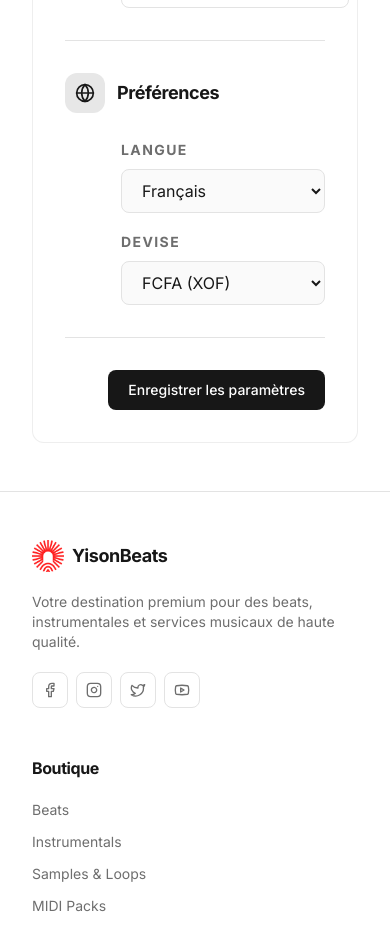
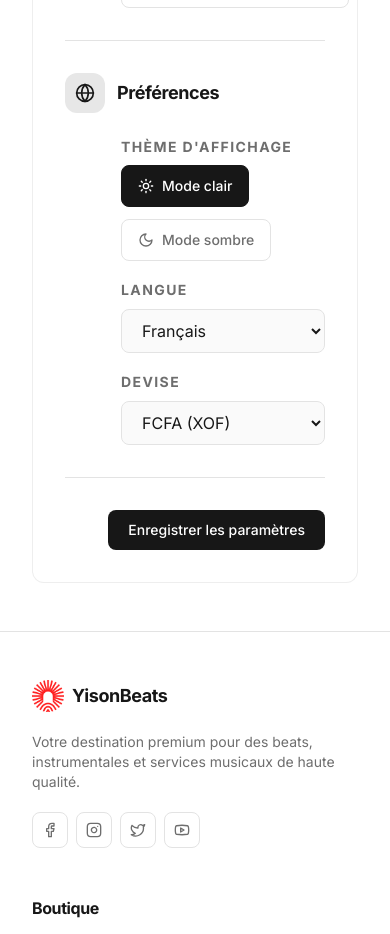
Before and after one commit to bazieebenezer/YisonBeats, a Next.js app: page /account/settings in a window 390 px wide. Shown: the part 1460-2394 px from the top of the page. Built offline with nearby package versions, Linux system fonts and the light colour scheme.

Commit message:
feat: complete theme adaptation across application with anti-FOUC, smooth transitions, and admin/mobile toggles

```diff
--- a/app/account/page.tsx
+++ b/app/account/page.tsx
@@ -14,7 +14,7 @@ export default function AccountDashboard() {
     <div className="space-y-8 animate-in fade-in duration-500">
       <div className="grid grid-cols-2 md:grid-cols-4 gap-4">
         {stats.map((stat) => (
-          <Card key={stat.name} className="border-none bg-card  overflow-hidden">
+          <Card key={stat.name} className="border border-border/60 bg-card overflow-hidden">
             <CardContent className="p-6">
               <div className={cn("h-10 w-10 rounded-xl flex items-center justify-center mb-4", stat.bg, stat.color)}>
                 <stat.icon className="h-5 w-5" aria-hidden="true" />
--- a/app/account/settings/page.tsx
+++ b/app/account/settings/page.tsx
@@ -2,9 +2,12 @@
 
 import { Button } from "@/components/ui/button"
 import { Card, CardContent } from "@/components/ui/card"
-import { Bell, Lock, Globe, Eye, EyeOff } from "lucide-react"
+import { Bell, Lock, Globe, Eye, EyeOff, Sun, Moon } from "lucide-react"
+import { cn } from "@/lib/utils"
+import { useTheme } from "@/hooks/use-theme"
 
 export default function SettingsPage() {
+  const { theme, setTheme } = useTheme()
   return (
     <div className="space-y-8 animate-in fade-in duration-500">
       <div className="space-y-2">
@@ -63,6 +66,39 @@ export default function SettingsPage() {
             </div>
             <div className="space-y-4 ml-14">
               <div className="space-y-2">
+                <label className="text-sm font-bold text-muted-foreground uppercase tracking-widest block">Thème d&apos;affichage</label>
+                <div className="flex flex-wrap gap-3">
+                  <button
+                    type="button"
+                    onClick={() => setTheme("light")}
+                    aria-pressed={theme === "light"}
+                    className={cn(
+                      "flex items-center gap-2 px-4 py-2.5 rounded-lg border text-sm font-medium transition-colors",
+                      theme === "light"
+                        ? "border-primary bg-primary text-primary-foreground"
+                        : "border-border bg-card text-muted-foreground hover:text-foreground"
+                    )}
+                  >
+                    <Sun className="h-4 w-4" aria-hidden="true" />
+                    Mode clair
+                  </button>
+                  <button
+                    type="button"
+                    onClick={() => setTheme("dark")}
+                    aria-pressed={theme === "dark"}
+                    className={cn(
+                      "flex items-center gap-2 px-4 py-2.5 rounded-lg border text-sm font-medium transition-colors",
+                      theme === "dark"
+                        ? "border-primary bg-primary text-primary-foreground"
+                        : "border-border bg-card text-muted-foreground hover:text-foreground"
+                    )}
+                  >
+                    <Moon className="h-4 w-4" aria-hidden="true" />
+                    Mode sombre
+                  </button>
+                </div>
+              </div>
+              <div className="space-y-2">
                 <label htmlFor="langue" className="text-sm font-bold text-muted-foreground uppercase tracking-widest">Langue</label>
                 <select id="langue" className="h-11 w-full max-w-xs rounded-lg border border-border bg-muted/50 px-4 transition-colors focus:border-primary/50 focus:ring-2 focus:ring-primary/20">
                   <option>Français</option>
--- a/app/admin/customers/page.tsx
+++ b/app/admin/customers/page.tsx
@@ -17,7 +17,7 @@ export default function AdminCustomersPage() {
         <p className="text-muted-foreground">Liste des clients ayant effectué des achats sur YIsonBits.</p>
       </div>
 
-      <Card className="border-none rounded-xl overflow-hidden ">
+      <Card className="border border-border/60 rounded-xl overflow-hidden">
         <CardContent className="p-0 bg-card">
           <div className="overflow-x-auto">
             <table className="w-full text-left">
--- a/app/admin/layout.tsx
+++ b/app/admin/layout.tsx
@@ -12,10 +12,13 @@ import {
   Plus,
   ArrowUpRight,
   Search,
-  MoreHorizontal
+  MoreHorizontal,
+  Sun,
+  Moon
 } from "lucide-react"
 import { cn } from "@/lib/utils"
 import { Button } from "@/components/ui/button"
+import { useTheme } from "@/hooks/use-theme"
 
 export default function AdminLayout({
   children,
@@ -23,6 +26,12 @@ export default function AdminLayout({
   children: React.ReactNode
 }) {
   const pathname = usePathname()
+  const { theme, toggleTheme } = useTheme()
+  const [mounted, setMounted] = React.useState(false)
+
+  React.useEffect(() => {
+    setMounted(true)
+  }, [])
 
   const navLinks = [
     { name: "Vue d'ensemble", href: "/admin", icon: BarChart3 },
@@ -88,7 +97,16 @@ export default function AdminLayout({
             />
           </div>
 
-          <div className="flex items-center gap-4">
+          <div className="flex items-center gap-3">
+            <Button
+              variant="ghost"
+              size="icon"
+              onClick={toggleTheme}
+              aria-label={mounted && theme === "dark" ? "Activer le mode clair" : "Activer le mode sombre"}
+              className="text-muted-foreground hover:text-foreground"
+            >
+              {mounted && theme === "dark" ? <Sun className="h-5 w-5" /> : <Moon className="h-5 w-5" />}
+            </Button>
             <Button size="sm" className="gap-2">
               <Plus className="h-4 w-4" aria-hidden="true" /> Nouveau produit
             </Button>
--- a/app/admin/page.tsx
+++ b/app/admin/page.tsx
@@ -25,7 +25,7 @@ export default function AdminDashboard() {
 
       <div className="grid grid-cols-1 md:grid-cols-2 lg:grid-cols-4 gap-6">
         {stats.map((stat) => (
-          <Card key={stat.name} className="border-none bg-card  overflow-hidden">
+          <Card key={stat.name} className="border border-border/60 bg-card overflow-hidden">
             <CardContent className="p-6">
               <div className="flex items-start justify-between mb-4">
                 <div className={cn("h-10 w-10 rounded-xl flex items-center justify-center bg-muted/60", stat.color)}>
@@ -43,7 +43,7 @@ export default function AdminDashboard() {
       </div>
 
       <div className="grid grid-cols-1 lg:grid-cols-3 gap-8">
-        <Card className="lg:col-span-2 border-none rounded-xl overflow-hidden ">
+        <Card className="lg:col-span-2 border border-border/60 rounded-xl overflow-hidden">
           <div className="p-6 border-b border-border/60 flex items-center justify-between bg-card">
             <h3 className="font-bold">Commandes récentes</h3>
             <button className="text-xs font-bold text-primary hover:underline">Voir tout</button>
@@ -87,7 +87,7 @@ export default function AdminDashboard() {
           </CardContent>
         </Card>
 
-        <Card className="border-none rounded-xl overflow-hidden bg-card ">
+        <Card className="border border-border/60 rounded-xl overflow-hidden bg-card">
           <div className="p-6 border-b border-border/60">
             <h3 className="font-bold">Produits populaires</h3>
           </div>
--- a/app/admin/products/page.tsx
+++ b/app/admin/products/page.tsx
@@ -18,7 +18,7 @@ export default function AdminProductsPage() {
         </Button>
       </div>
 
-      <Card className="border-none rounded-xl overflow-hidden ">
+      <Card className="border border-border/60 rounded-xl overflow-hidden">
         <div className="p-6 border-b border-border/60 flex items-center justify-between bg-card">
           <div className="relative w-72">
             <Search className="absolute left-3 top-1/2 -translate-y-1/2 h-4 w-4 text-muted-foreground" aria-hidden="true" />
--- a/app/globals.css
+++ b/app/globals.css
@@ -30,7 +30,8 @@
     --radius: 0.5rem;
   }
 
-  .dark {
+  .dark,
+  html.dark {
     color-scheme: dark;
     --background: 0 0% 0%;
     --foreground: 0 0% 100%;
@@ -63,6 +64,12 @@
   }
   body {
     @apply bg-background text-foreground font-sans antialiased;
+    transition: background-color 0.2s ease, color 0.2s ease;
+  }
+  input,
+  textarea,
+  select {
+    color-scheme: inherit;
   }
   h1,
   h2,
--- a/components/layout/Header.tsx
+++ b/components/layout/Header.tsx
@@ -27,12 +27,17 @@ const navigation = [
 ]
 
 export function Header() {
+  const [mounted, setMounted] = React.useState(false)
   const [isMobileMenuOpen, setIsMobileMenuOpen] = React.useState(false)
   const [searchQuery, setSearchQuery] = React.useState("")
   const pathname = usePathname()
   const router = useRouter()
   const { totalCount } = useCart()
   const { theme, toggleTheme } = useTheme()
+
+  React.useEffect(() => {
+    setMounted(true)
+  }, [])
 
   const handleSearch = (e: React.FormEvent) => {
     e.preventDefault()
@@ -87,8 +92,14 @@ export function Header() {
             />
           </form>
 
-          <Button variant="ghost" size="icon" onClick={toggleTheme} aria-label={theme === "light" ? "Activer le mode sombre" : "Activer le mode clair"} className="text-muted-foreground hover:text-foreground">
-            {theme === "light" ? <Moon className="h-5 w-5" /> : <Sun className="h-5 w-5" />}
+          <Button
+            variant="ghost"
+            size="icon"
+            onClick={toggleTheme}
+            aria-label={mounted && theme === "dark" ? "Activer le mode clair" : "Activer le mode sombre"}
+            className="text-muted-foreground hover:text-foreground"
+          >
+            {mounted && theme === "dark" ? <Sun className="h-5 w-5" /> : <Moon className="h-5 w-5" />}
           </Button>
 
           <Button variant="ghost" size="icon" className="relative text-muted-foreground hover:text-foreground" asChild>
@@ -139,6 +150,24 @@ export function Header() {
               </Link>
             ))}
             <div className="pt-3 mt-1 border-t border-border flex flex-col gap-3">
+              <Button
+                variant="outline"
+                className="w-full justify-between"
+                onClick={toggleTheme}
+                type="button"
+              >
+                <span className="flex items-center">
+                  {mounted && theme === "dark" ? (
+                    <Sun className="mr-2 h-5 w-5" aria-hidden="true" />
+                  ) : (
+                    <Moon className="mr-2 h-5 w-5" aria-hidden="true" />
+                  )}
+                  {mounted && theme === "dark" ? "Mode clair" : "Mode sombre"}
+                </span>
+                <span className="text-xs font-semibold px-2 py-0.5 rounded bg-muted text-muted-foreground">
+                  {mounted && theme === "dark" ? "Actif : Sombre" : "Actif : Clair"}
+                </span>
+              </Button>
               <Button variant="outline" className="w-full justify-start" asChild>
                 <Link href="/account" onClick={() => setIsMobileMenuOpen(false)}>
                   <User className="mr-2 h-5 w-5" aria-hidden="true" /> Compte
--- a/components/ui/waveform.tsx
+++ b/components/ui/waveform.tsx
@@ -60,7 +60,7 @@ export function Waveform({
   interactive = false,
   onSeek,
   activeClass = "bg-primary",
-  inactiveClass = "bg-white/25",
+  inactiveClass = "bg-foreground/20",
   className,
   label = "Prévisualisation",
 }: WaveformProps) {
--- a/hooks/use-theme.tsx
+++ b/hooks/use-theme.tsx
@@ -2,16 +2,27 @@
 
 import * as React from "react"
 
-type Theme = "light" | "dark"
+export type Theme = "light" | "dark"
 
 interface ThemeContextType {
   theme: Theme
   toggleTheme: () => void
+  setTheme: (theme: Theme) => void
 }
 
 const ThemeContext = React.createContext<ThemeContextType | undefined>(undefined)
 
 const THEME_KEY = "theme"
+
+function applyThemeClass(theme: Theme) {
+  if (typeof document === "undefined") return
+  const isDark = theme === "dark"
+  document.documentElement.classList.toggle("dark", isDark)
+  const meta = document.querySelector('meta[name="theme-color"]')
+  if (meta) {
+    meta.setAttribute("content", isDark ? "#000000" : "#ffffff")
+  }
+}
 
 function getInitialTheme(): Theme {
   try {
@@ -25,29 +36,59 @@ function getInitialTheme(): Theme {
 }
 
 export function ThemeProvider({ children }: { children: React.ReactNode }) {
-  const [theme, setTheme] = React.useState<Theme>("light")
+  const [theme, setThemeState] = React.useState<Theme>("light")
+  const [mounted, setMounted] = React.useState(false)
 
   React.useEffect(() => {
-    setTheme(getInitialTheme())
+    setMounted(true)
+    const initial = getInitialTheme()
+    setThemeState(initial)
+    applyThemeClass(initial)
+
+    // Listen for storage events across tabs
+    const handleStorage = (e: StorageEvent) => {
+      if (e.key === THEME_KEY && (e.newValue === "dark" || e.newValue === "light")) {
+        setThemeState(e.newValue)
+        applyThemeClass(e.newValue)
+      }
+    }
+
+    // Listen for system theme changes if not manually set
+    const mediaQuery = window.matchMedia("(prefers-color-scheme: dark)")
+    const handleMediaChange = (e: MediaQueryListEvent) => {
+      try {
+        if (!localStorage.getItem(THEME_KEY)) {
+          const next = e.matches ? "dark" : "light"
+          setThemeState(next)
+          applyThemeClass(next)
+        }
+      } catch {}
+    }
+
+    window.addEventListener("storage", handleStorage)
+    mediaQuery.addEventListener("change", handleMediaChange)
+
+    return () => {
+      window.removeEventListener("storage", handleStorage)
+      mediaQuery.removeEventListener("change", handleMediaChange)
+    }
   }, [])
 
-  React.useEffect(() => {
-    document.documentElement.classList.toggle("dark", theme === "dark")
-    const meta = document.querySelector('meta[name="theme-color"]')
-    if (meta) {
-      meta.setAttribute("content", theme === "dark" ? "#000000" : "#ffffff")
-    }
+  const setTheme = React.useCallback((nextTheme: Theme) => {
+    setThemeState(nextTheme)
+    applyThemeClass(nextTheme)
     try {
-      localStorage.setItem(THEME_KEY, theme)
+      localStorage.setItem(THEME_KEY, nextTheme)
     } catch {}
-  }, [theme])
+  }, [])
 
   const toggleTheme = React.useCallback(() => {
-    setTheme((prev) => (prev === "light" ? "dark" : "light"))
-  }, [])
+    const nextTheme: Theme = theme === "light" ? "dark" : "light"
+    setTheme(nextTheme)
+  }, [theme, setTheme])
 
   return (
-    <ThemeContext.Provider value={{ theme, toggleTheme }}>
+    <ThemeContext.Provider value={{ theme: mounted ? theme : "light", toggleTheme, setTheme }}>
       {children}
     </ThemeContext.Provider>
   )
```
Also changed, not shown: app/layout.tsx (+24 -3 lines).
